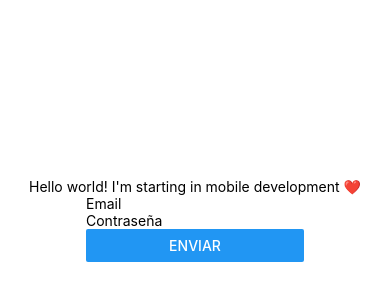
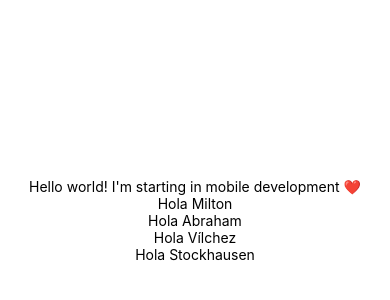
Before and after one commit to MiltonVilchez/myApp, a React Native app: screen / in a window 390 px wide. Shown: the part 202-502 px from the top of the page. Built offline with nearby package versions, Linux system fonts and the light colour scheme.

Commit message:
Aprendiendo a usar propts(parametro) para obtener datos a traves de name

```diff
--- a/App.js
+++ b/App.js
@@ -1,13 +1,17 @@
 import { StatusBar } from 'expo-status-bar';
 import { StyleSheet, Text, View } from 'react-native';
 import React from 'react';
-import LoginForm from './src/components/LoginForm';
+// import LoginForm from './src/components/LoginForm';
+import Saludar from './src/components/Saludar';
 
 export default function App() {
   return (
     <View style={styles.container}>
       <Text>Hello world! I'm starting in mobile development ❤️</Text>
-      <LoginForm></LoginForm>
+      <Saludar name="Milton"></Saludar>
+      <Saludar name="Abraham"></Saludar>
+      <Saludar name="Vílchez"></Saludar>
+      <Saludar name="Stockhausen"></Saludar>
     </View>
   );
 }
--- /dev/null
+++ b/src/components/Saludar.js
@@ -0,0 +1,7 @@
+import React from "react";
+import { Text } from "react-native";
+
+export default function Saludar(props){
+    const {name} = props;
+    return <Text>Hola {name}</Text>
+}
```
